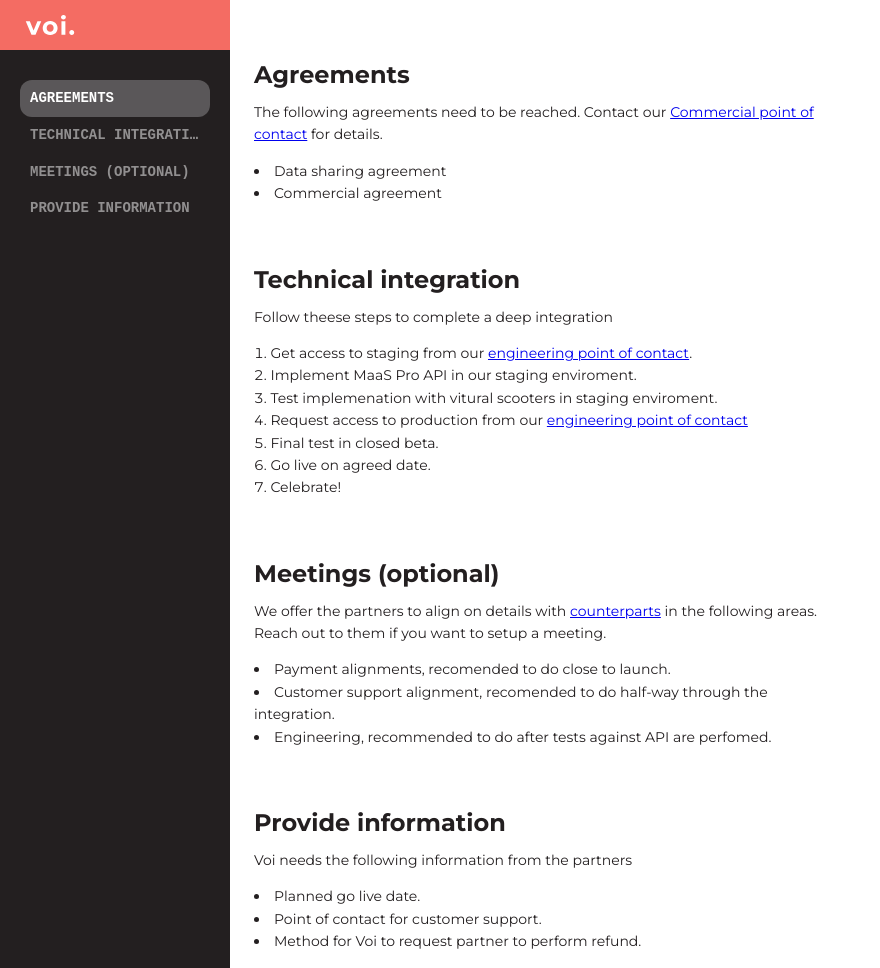
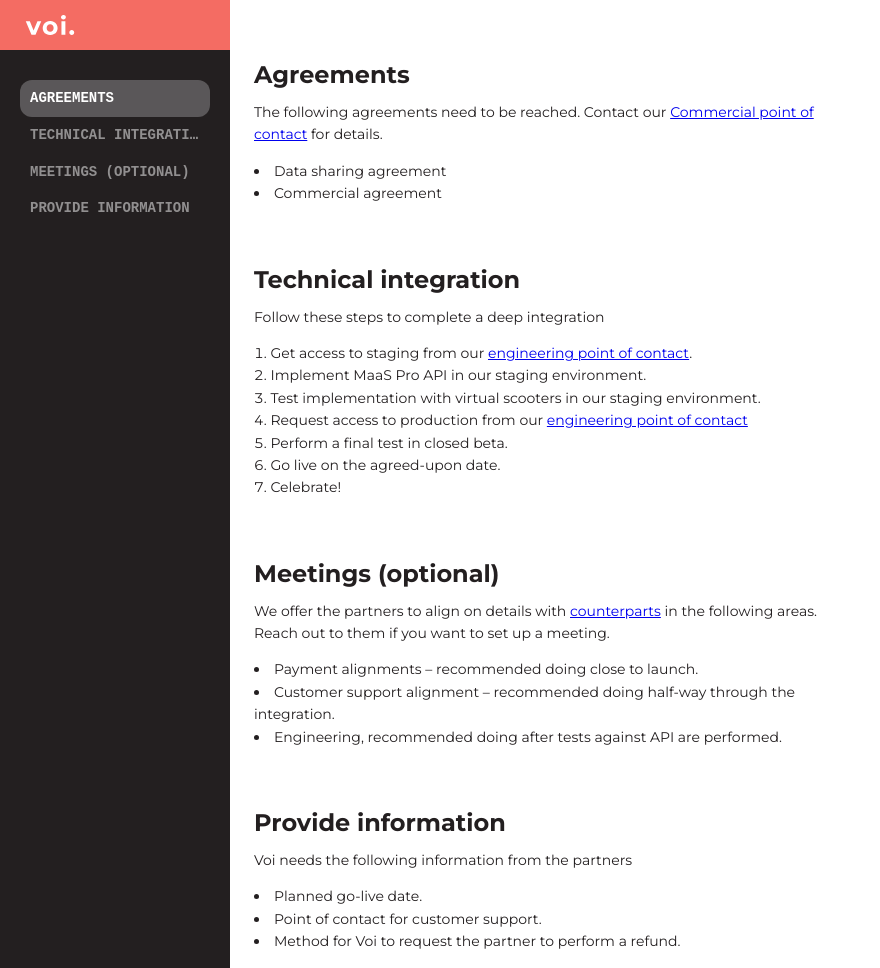
Before and after one commit to voi-api/voi-api.github.io, a Jekyll site: the page built from checklist.md, in a window 1280 px wide and 968 px high. Shown: the whole window, without its empty margins (0-880 px from the left). Built offline with Jekyll 4.4.1, drawn with Linux system fonts in a browser that asks for light colours; some web fonts are replaced.

Commit message:
checklist spelling

```diff
--- a/checklist.md
+++ b/checklist.md
@@ -12,26 +12,26 @@ The following agreements need to be reached. Contact our [Commercial point of co
 - Commercial agreement
 
 # Technical integration
-Follow theese steps to complete a deep integration
+Follow these steps to complete a deep integration
 
 0. Get access to staging from our [engineering point of contact](/poc/).
-1. Implement MaaS Pro API in our staging enviroment.
-2. Test implemenation with vitural scooters in staging enviroment.
+1. Implement MaaS Pro API in our staging environment.
+2. Test implementation with virtual scooters in our staging environment.
 3. Request access to production from our [engineering point of contact](/poc/)
-4. Final test in closed beta.
-5. Go live on agreed date.
+4. Perform a final test in closed beta.
+5. Go live on the agreed-upon date.
 6. Celebrate!
 
 # Meetings (optional)
-We offer the partners to align on details with [counterparts](/poc/) in the following areas. Reach out to them if you want to setup a meeting.
+We offer the partners to align on details with [counterparts](/poc/) in the following areas. Reach out to them if you want to set up a meeting.
 
-- Payment alignments, recomended to do close to launch.
-- Customer support alignment, recomended to do half-way through the integration.
-- Engineering, recommended to do after tests against API are perfomed.
+- Payment alignments – recommended doing close to launch.
+- Customer support alignment – recommended doing half-way through the integration.
+- Engineering, recommended doing after tests against API are performed.
 
 # Provide information
 Voi needs the following information from the partners
 
-- Planned go live date.
+- Planned go-live date.
 - Point of contact for customer support.
-- Method for Voi to request partner to perform refund.
+- Method for Voi to request the partner to perform a refund.
```
